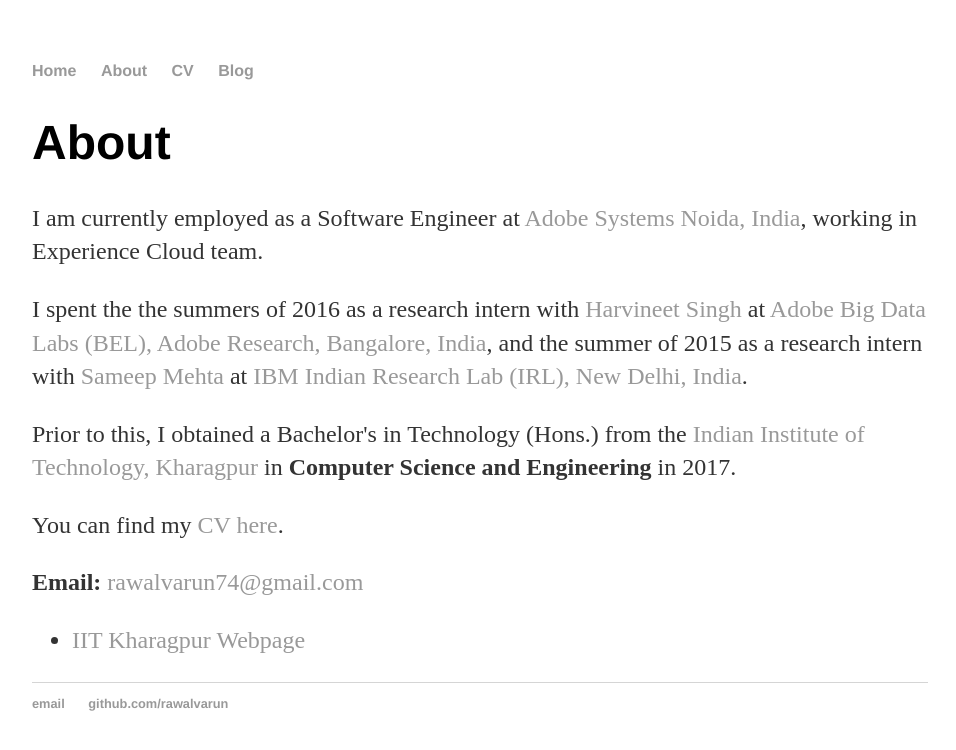
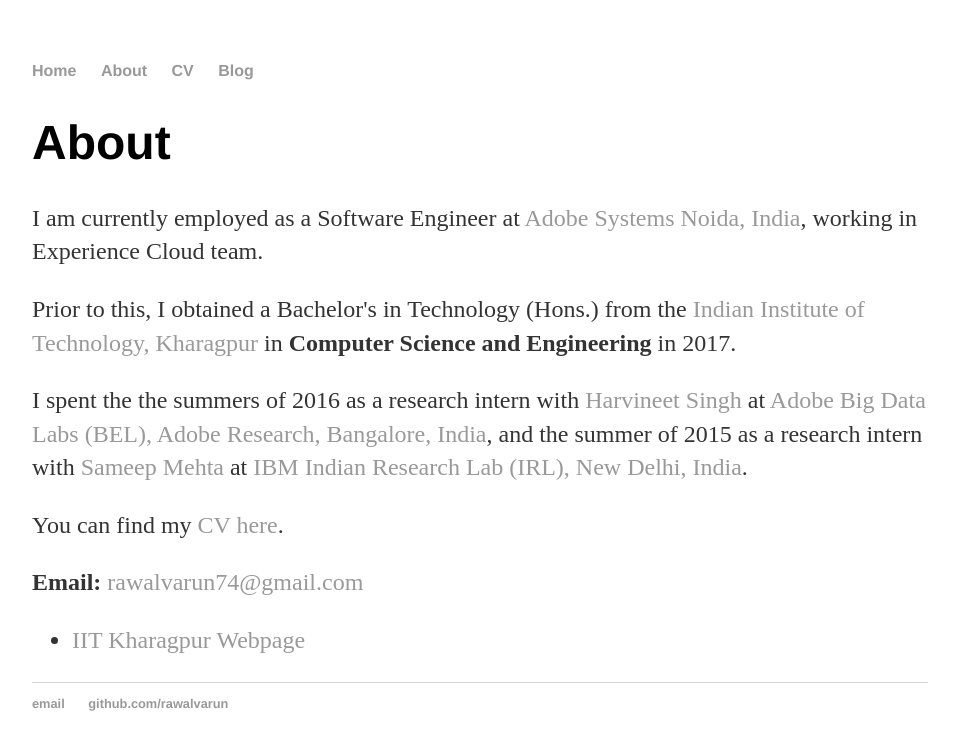
Before and after one commit to rawalvarun/rawalvarun.github.io, a Jekyll site: the page built from about/index.html, in a window 1280 px wide. Shown: the top 750 px of the page, without its empty margins (160-1116 px from the left). Built offline with Jekyll 4.4.1, drawn with Linux system fonts in a browser that asks for light colours; part of the change alters nothing that is shown.

```diff
--- a/about/index.html
+++ b/about/index.html
@@ -10,10 +10,13 @@ title: About Varun Rawal
 
     <p id="maintext"> I am currently employed as a Software Engineer at <a href="https://www.adobe.com/in/marketing/experience-manager.html?promoid=HCS3XPFF&mv=other"> Adobe Systems Noida, India</a>,  working in Experience Cloud team.
 	    </p>
+
+	    <p id="maintext"> Prior to this, I obtained a Bachelor's in Technology (Hons.) from the <a href="http://www.iitkgp.ac.in/">Indian Institute of Technology, Kharagpur</a> in <b> Computer Science and Engineering </b> in 2017.</p>
+
 	    <p id="maintext">
 	    I spent the the summers of 2016 as a research intern with <a href="https://harvineet.github.io/">Harvineet Singh</a> at <a href="https://research.adobe.com/about-adobe-research/bigdata-experience-lab/">Adobe Big Data Labs (BEL), Adobe Research, Bangalore, India</a>, and the summer of 2015 as a research intern with <a href="https://researcher.watson.ibm.com/researcher/view.php?person=in-sameepmehta"> Sameep Mehta</a> at <a href="https://www.research.ibm.com/labs/india/">IBM Indian Research Lab (IRL), New Delhi, India</a>.
           </p>
-	            <p id="maintext"> Prior to this, I obtained a Bachelor's in Technology (Hons.) from the <a href="http://www.iitkgp.ac.in/">Indian Institute of Technology, Kharagpur</a> in <b> Computer Science and Engineering </b> in 2017.</p>
+
 		    <p id="maintext">You can find my <a href="./cv/vrawal_resume.pdf">CV here</a>.
 		    </p>
 		    <p id="maintext"><b>Email: </b> <a href="mailto:rawalvarun74@gmail.com">rawalvarun74@gmail.com</a>
```
